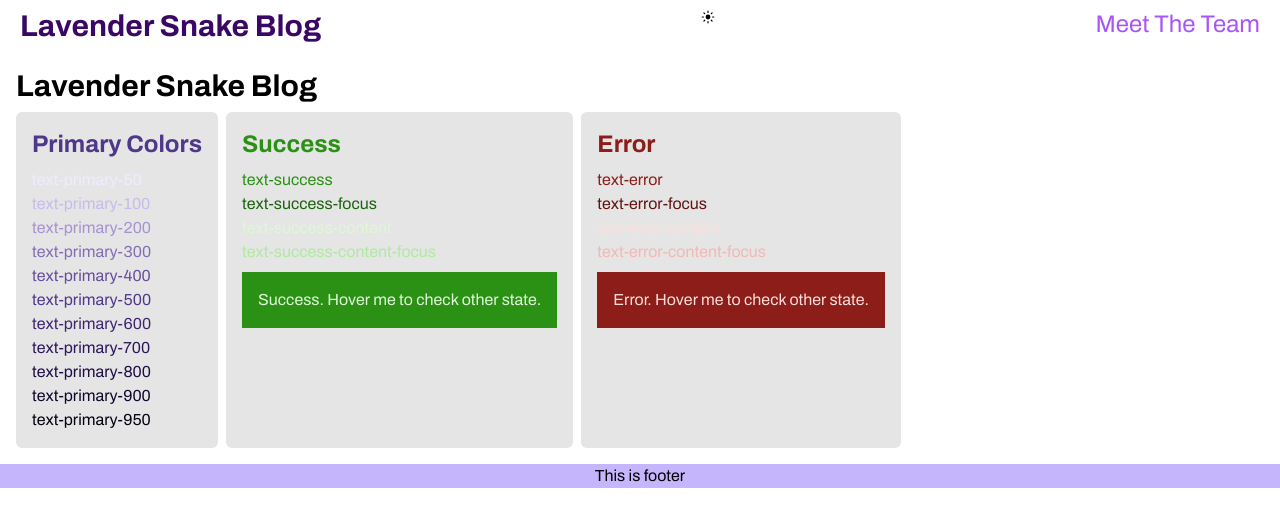
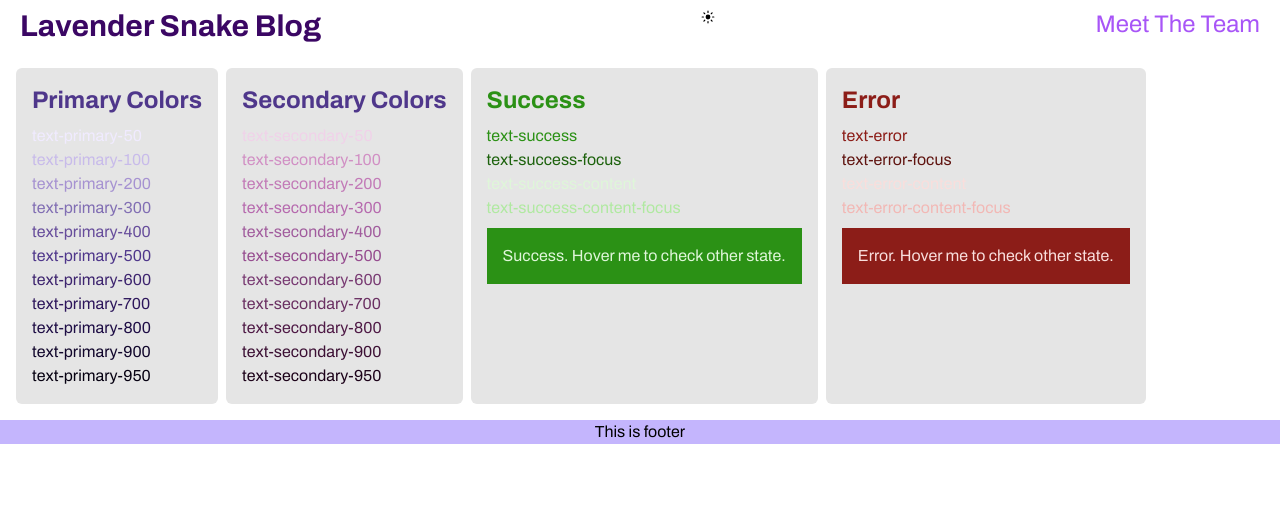
Before and after one commit to Hack-Weekly/lavender-snake-blog, a Next.js app: page /theme in a window 1280 px wide. Shown: the top 526 px of the page. Built offline with nearby package versions, Linux system fonts and the light colour scheme.

Commit message:
some revisions in the theme page

```diff
--- a/app/theme/page.tsx
+++ b/app/theme/page.tsx
@@ -12,10 +12,23 @@ const primary = [
 	"text-primary-950",
 ]
 
-export default function Page() {
+const secondary = [
+	"text-secondary-50",
+	"text-secondary-100",
+	"text-secondary-200",
+	"text-secondary-300",
+	"text-secondary-400",
+	"text-secondary-500",
+	"text-secondary-600",
+	"text-secondary-700",
+	"text-secondary-800",
+	"text-secondary-900",
+	"text-secondary-950",
+]
+
+export default function ThemePage() {
 	return (
 		<main className="flex flex-col gap-2 p-4">
-			<h1 className="text-3xl font-bold">Lavender Snake Blog</h1>
 			<section className="flex flex-row flex-wrap gap-2">
 				<div className="flex w-fit flex-col gap-2 rounded-md bg-neutral-200 p-4">
 					<h2 className="text-2xl font-bold text-primary">Primary Colors</h2>
@@ -24,6 +37,18 @@ export default function Page() {
 							return (
 								<li key={index} className={primary}>
 									{primary}
+								</li>
+							)
+						})}
+					</ul>
+				</div>
+				<div className="flex w-fit flex-col gap-2 rounded-md bg-neutral-200 p-4">
+					<h2 className="text-2xl font-bold text-primary">Secondary Colors</h2>
+					<ul>
+						{secondary.map((secondary, index) => {
+							return (
+								<li key={index} className={secondary}>
+									{secondary}
 								</li>
 							)
 						})}
```
